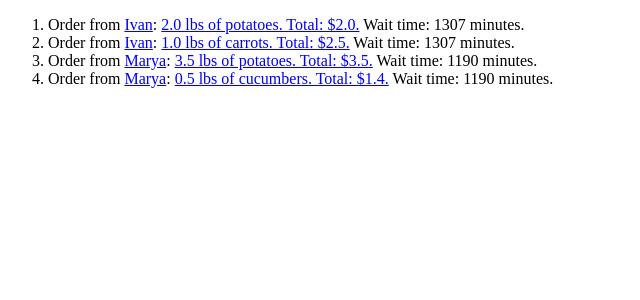
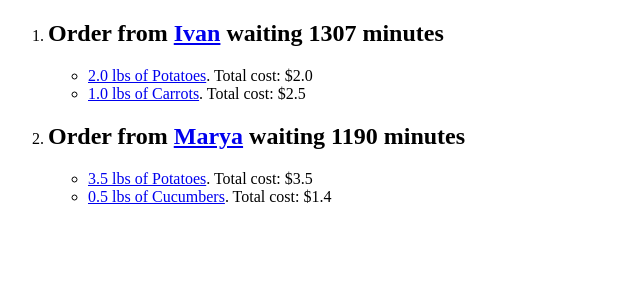
Before and after one commit to imikhassik/BusinessSimulator, a Django app: page /store/ in a window 1280 px wide. Shown: the top 300 px of the page, without its empty margins (0-640 px from the left). Run offline with Django 4.2, Linux system fonts and the light colour scheme; data comes from the database, SQL or seed files in the repository.

Commit message:
Update index page display customers with orders

```diff
--- a/business_sim/store/templates/store/index.html
+++ b/business_sim/store/templates/store/index.html
@@ -5,16 +5,19 @@
     <title>Order Index</title>
 </head>
 <body>
-{% if latest_order_list %}
+{% if customer_list %}
     <ol>
-        {% for order in latest_order_list %}
-        <li>Order from <a href="/store/customer/{{ order.customer.id }}">{{order.customer.name}}</a>:
-            <a href="/store/{{ order.id }}/">{{ order.amount }} lbs of {{ order.product.lower }}.
-            Total: ${{ order.get_total_cost }}.</a> Wait time: {{ order.customer.wait_time }} minutes.</li>
+        {% for customer in customer_list %}
+        <li><h2>Order from <a href="/store/customer/{{ customer.pk }}">{{ customer.name }}</a> waiting {{ customer.wait_time }} minutes</h2></li>
+        <ul>
+            {% for order in customer.order_set.all %}
+            <li><a href="/store/{{ order.pk }}">{{ order.amount }} lbs of {{ order.product }}</a>. Total cost: ${{ order.get_total_cost }}</li>
+            {% endfor %}
+        </ul>
         {% endfor %}
     </ol>
 {% else %}
-    <p>No order to display</p>
+    <p>No orders to display</p>
 {% endif %}
 </body>
 </html>
--- a/business_sim/store/urls.py
+++ b/business_sim/store/urls.py
@@ -4,7 +4,7 @@ from . import views
 
 
 urlpatterns = [
-    path('', views.index, name='index'),  # displays orders
+    path('', views.index, name='index'),  # displays all customers with orders
     path('<int:order_id>/', views.order_detail, name='order_detail'),
     path('<int:order_id>/fulfill/', views.fulfill, name='fulfill'),
     path('customer/<int:customer_id>/', views.customer, name='customer'),
--- a/business_sim/store/views.py
+++ b/business_sim/store/views.py
@@ -5,9 +5,8 @@ from .models import Order, Customer
 
 
 def index(request):
-    latest_order_list = Order.objects.order_by('customer__time_in')
-    context = {'latest_order_list': latest_order_list}
-    return render(request, 'store/index.html', context)
+    customer_list = Customer.objects.all()
+    return render(request, 'store/index.html', {'customer_list': customer_list})
 
 
 def order_detail(request, order_id):
```
Also changed, not shown: business_sim/store/templates/store/customer.html (+6 -1 lines).
